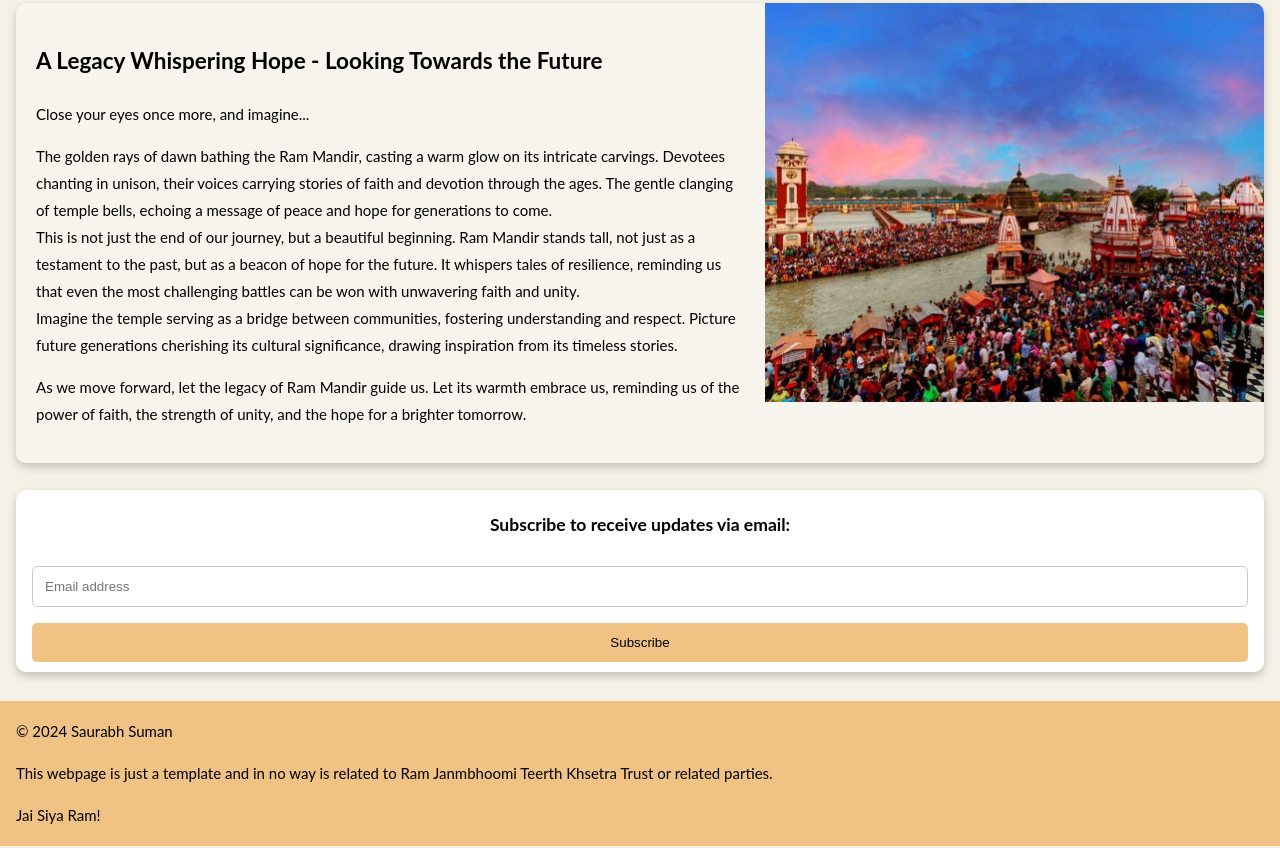
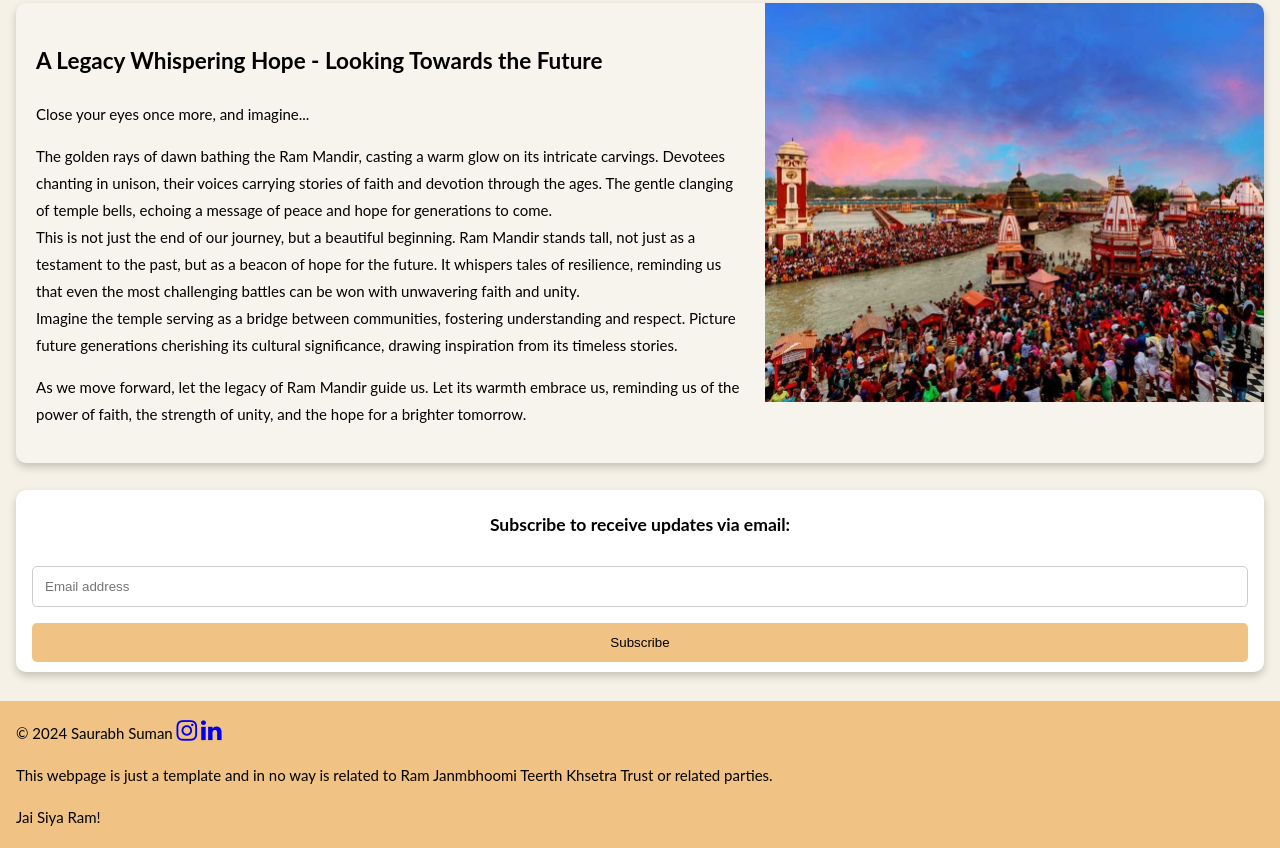
Before and after one commit to saurabhyahihai/Ram-Mandir-Template, a plain HTML site: page index.html in a window 1280 px wide. Shown: the part 5168-6016 px from the top of the page. Drawn offline with Linux system fonts and the light colour scheme.

Commit message:
Update index.html

```diff
--- a/index.html
+++ b/index.html
@@ -4,6 +4,7 @@
     <title>Ram Mandir | Ayodhya</title>
     <meta name="viewport" content="width=device-width, initial-scale=1">
     <link rel="stylesheet" href="lib/style.css">
+    <link rel="stylesheet" href="https://cdnjs.cloudflare.com/ajax/libs/font-awesome/4.7.0/css/font-awesome.min.css">
     <meta charset="utf-8">
   </head>
 
@@ -227,7 +228,7 @@
     <br>
 
     <div class="footer container">
-      <p>&copy; 2024 Saurabh Suman</p>
+      <p>&copy; 2024 Saurabh Suman <a href="https://www.instagram.com/saurabh.yahi_hai/" target="_blank"><i class="fa fa-instagram" style="font-size:24px"></i></a> <a href="https://www.linkedin.com/in/saurabhyahihai/" target="_blank"><i class="fa fa-linkedin" style="font-size:24px"></i></a></p>
       <p>This webpage is just a template and in no way is related to Ram Janmbhoomi Teerth Khsetra Trust or related parties.</p>
       <p>Jai Siya Ram!</p>
     </div>
```
